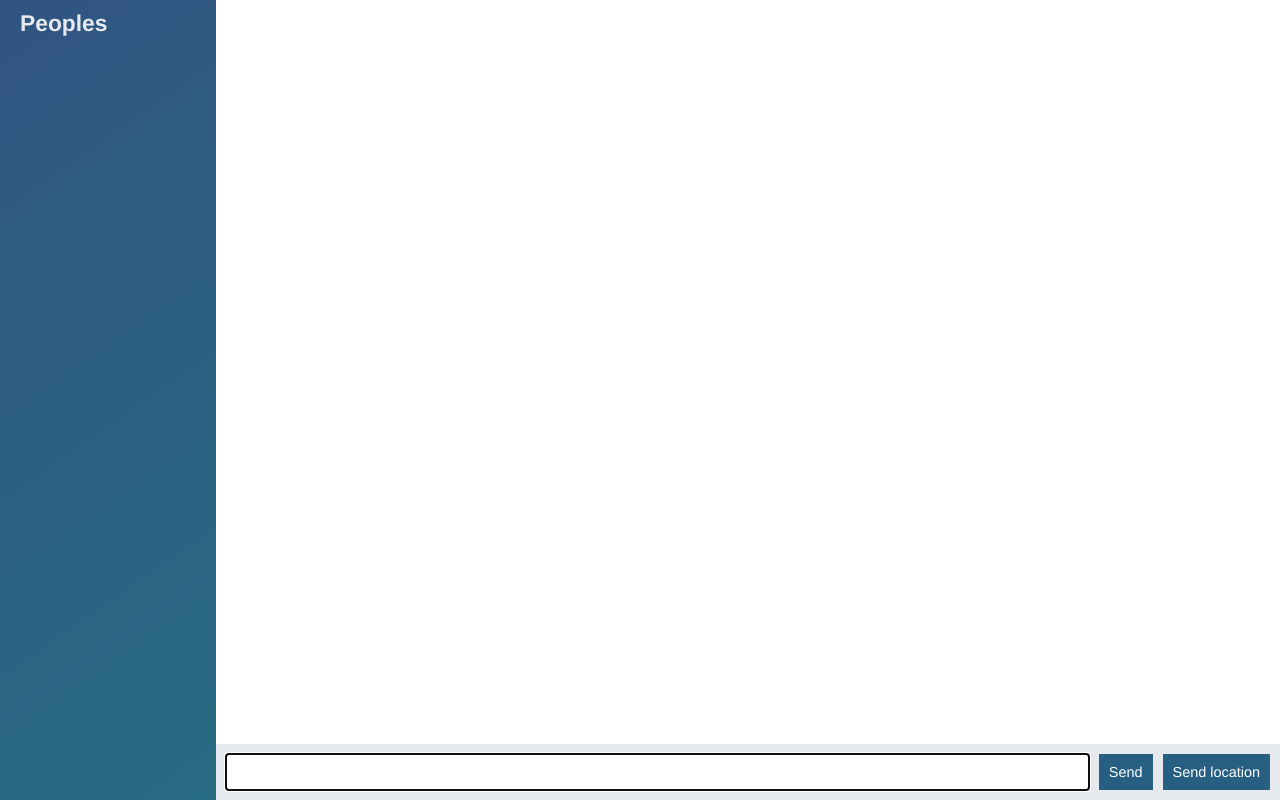
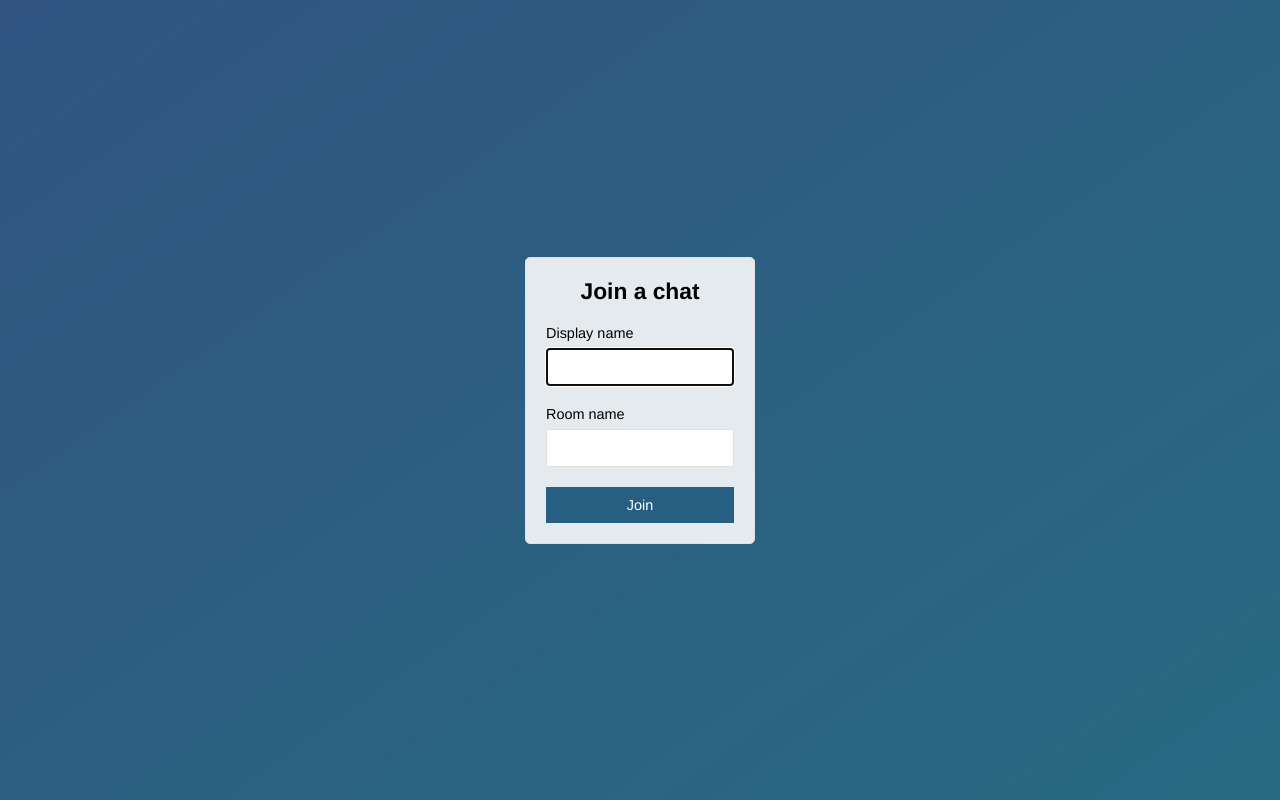
Before and after one commit to akshy78695/nodeChatApp0, a website: page public/index.html in a window 1280 px wide. Drawn offline with nearby package versions, Linux system fonts and the light colour scheme; no server answers.

Commit message:
add join page that submits to chat.html

```diff
--- a/public/index.html
+++ b/public/index.html
@@ -2,57 +2,31 @@
 <html lang="en">
 <head>
     <meta charset="UTF-8">
-    <meta name="viewport" content="width=device-width, initial-scale=1.0">
+    <meta name="viewport" content="width=device-width, initial-scale=1.0,user-scalable=no">
     <meta http-equiv="X-UA-Compatible" content="ie=edge">
     <link rel="stylesheet" href="./css/styles.css">
-    <title>Chatapp</title>
+    <title>chatApp</title>
 </head>
-<body class="chat">
-    <div class="chat__sidebar">
-        <h3>Peoples</h3>
-        <div id="users"></div>
-    </div>
-
-    <div class="chat__main" >
-        <ol id="messages" class="chat__messages" ></ol>
-
-        <div class="chat__footer">
-            <form id="message-form">
-                <input name="message" id="msg-input" type="text" autofocus autocomplete="off">
-                <button id="send">Send</button>
+<body>
+    <div class="centered-form">
+        <div class="centered-form__form">
+            <form action="./chat.html">
+                <div class="form-field">
+                    <h3>Join a chat</h3>
+                </div>
+                <div class="form-field">
+                    <label >Display name</label>
+                    <input type="text" name="name" autofocus id="">
+                </div>
+                <div class="form-field">
+                    <label>Room name</label>
+                    <input type="text" name="room" id="">
+                </div>
+                <div class="form-field">
+                    <button>Join</button>
+                </div>
             </form>
-            <button id="send-location">Send location</button>
         </div>
     </div>
-
-    <script id="message-template" type="text/template">
-        <li class="message">
-            <div class="message__title">
-                <h4>{{from}}</h4>
-                <span>{{createdAt}}</span>
-            </div>
-            <div class="message__body">
-                <p>{{text}}</p>
-            </div>
-        </li>
-    </script>
-
-    <script id="location-message-template" type="text/template">
-        <li class="message">
-            <div class="message__title">
-                <h4>{{from}}</h4>
-                <span>{{createdAt}}</span>
-            </div>
-            <div class="message__body">
-                <a href="{{url}}" target="_blank">My current location</a>
-            </div>
-        </li>
-    </script>
-
-    <script src="socket.io/socket.io.js"></script>
-    <script src="./libs/jquery-3.4.1.min.js"></script>
-    <script src="./libs/moment.js"></script>
-    <script src="./libs//mustache.js"></script>
-    <script src="./js/index.js"></script>
 </body>
 </html>
```
Also changed, not shown: public/chat.html (added, +58 -0 lines), public/js/chat.js (renamed from public/js/index.js).
